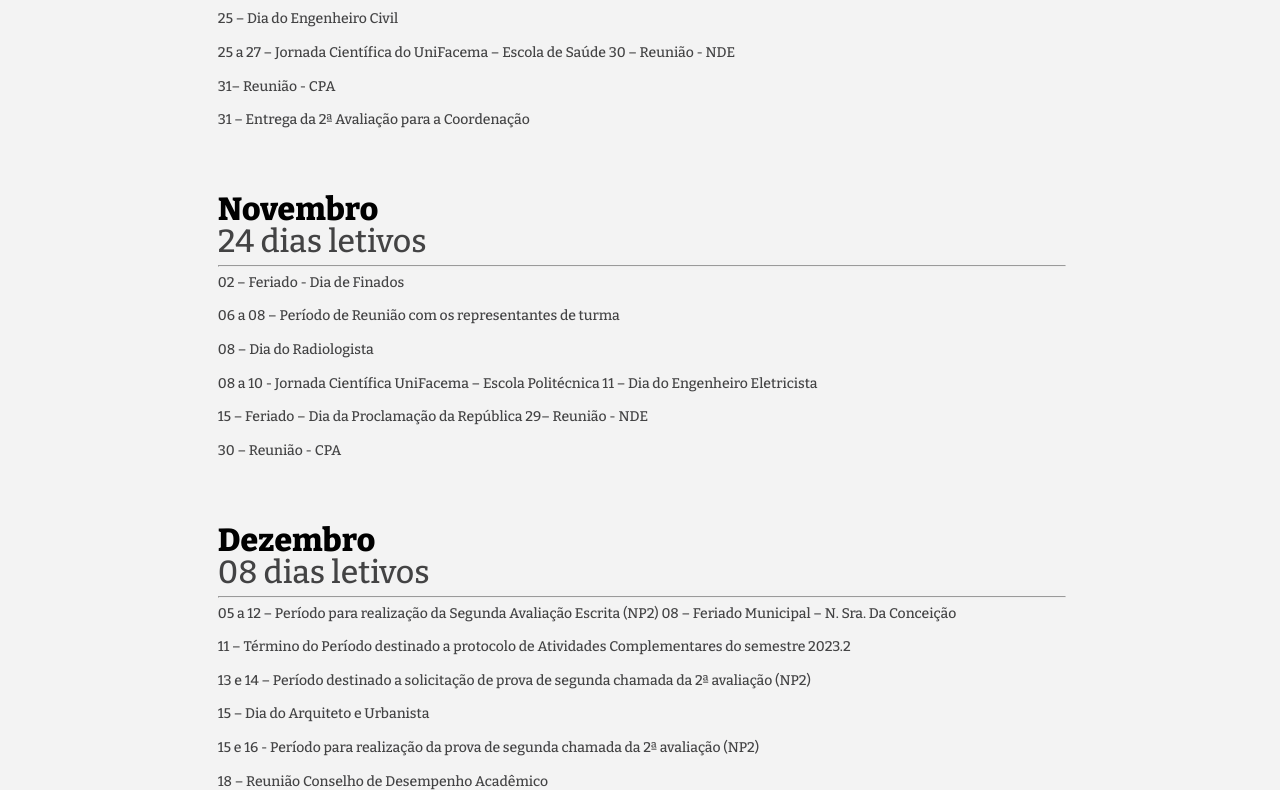
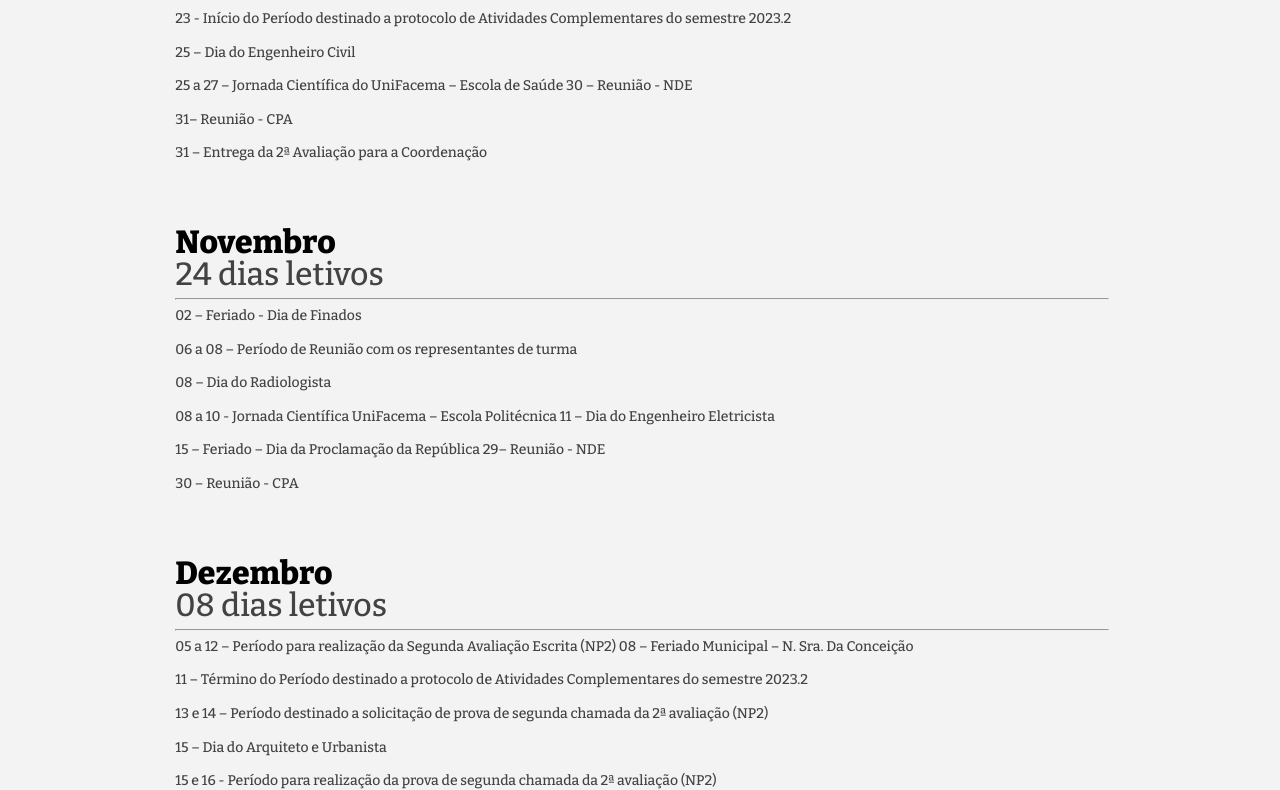
Before and after one commit to josewennas/calendario-academico-2023.2, a plain HTML site: page index.html in a window 1280 px wide. Shown: the part 2010-2800 px from the top of the page. Drawn offline with nearby package versions, Linux system fonts and the light colour scheme.

Commit message:
modificação no css

```diff
--- a/styles.css
+++ b/styles.css
@@ -1,6 +1,6 @@
 body{
     background-color: rgb(243, 243, 243);
-    display: flex;
+    /* display: flex; */
     flex-direction: column;
     align-items: center;
     justify-items: center;
@@ -18,6 +18,8 @@ header{
     /*height: 0em ;*/
     padding: 2em;
     background-color:#A5BBE2;
+
+
 
     align-items: center;
     justify-content: baseline;
@@ -56,12 +58,12 @@ p{
 }
 .meses{
     position: relative;
-    top: 50px;
-width: 900px;
+    top: 100px;
+/* width: 900px; */
     display: flex;
     flex-direction: column;
     margin: 1%;
-    text-align: justify;
+    text-align: left;
 
 }
 
@@ -99,7 +101,7 @@ margin: 1.5em;
 .Dezembro{
     margin: 1.5em;
     text-align:justify;
-    padding: 1em 0em 0em 01mm;
+    padding: 1em 0em 2em 01mm;
 
 }
 
@@ -111,8 +113,8 @@ footer{
 
     display: flex;
     /*height: 0em ;*/
-    margin: 2em 0em 0em 0em;
-    padding: 2em;
+    margin: 3em 0em 0em 0em;
+    padding: 1em;
     background-color:#A5BBE2;
 
     align-items: center;
```
